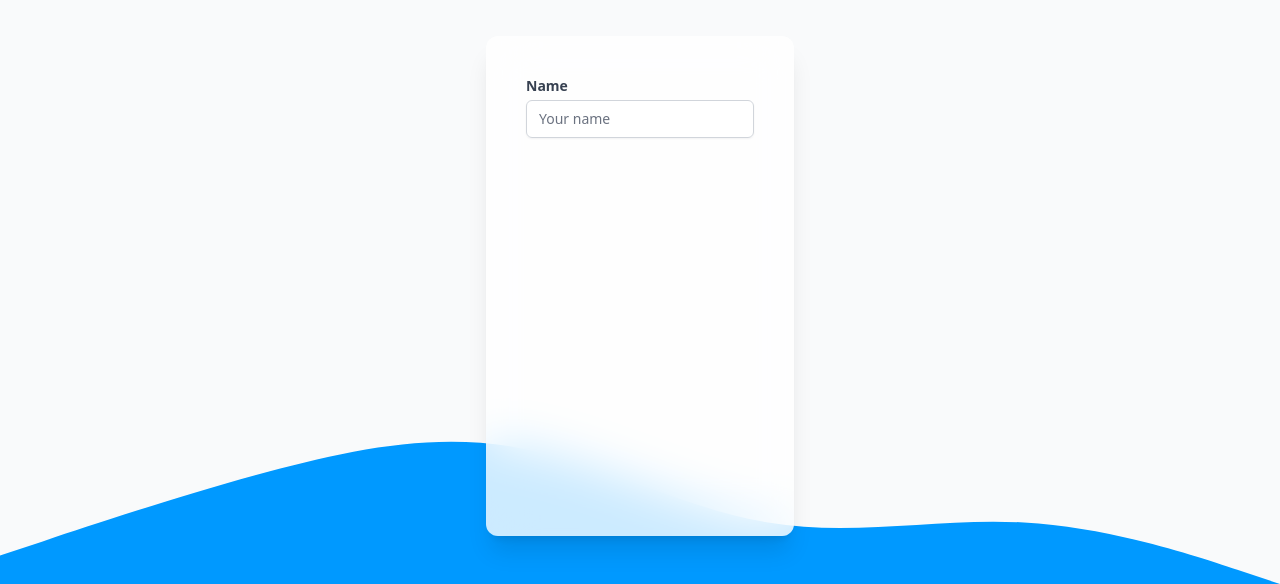
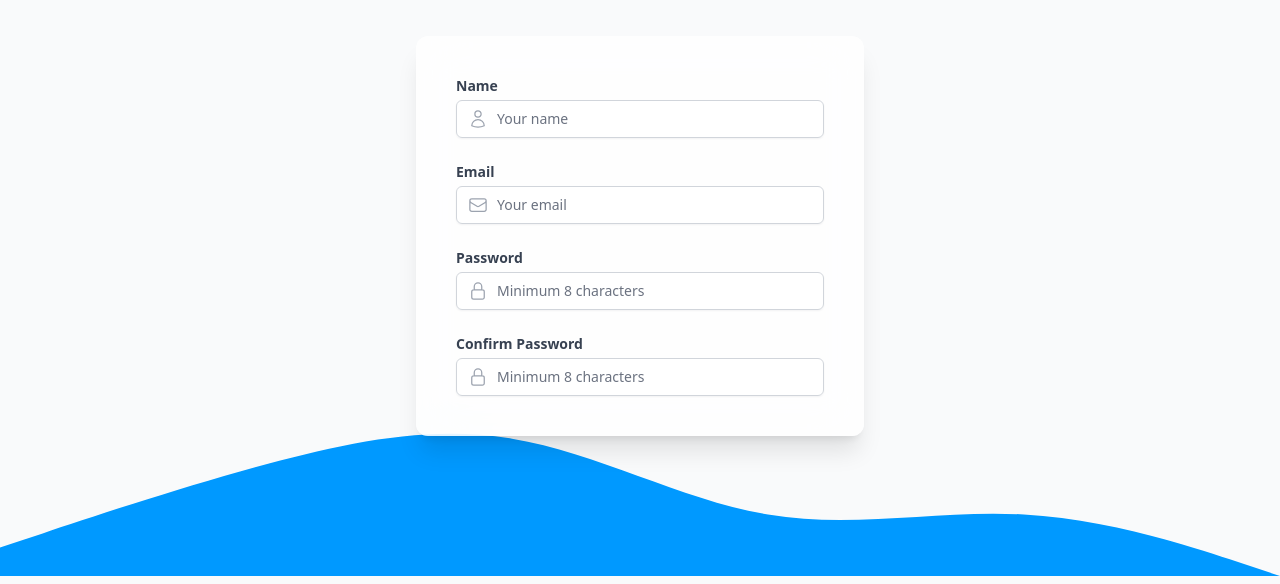
Before and after one commit to CyberPsychoPlus/User-verification-page, a website: page index.html in a window 1280 px wide. Shown: the part 224-808 px from the top of the page. Drawn offline with Linux system fonts and the light colour scheme.

Commit message:
Form Updates

```diff
--- a/index.html
+++ b/index.html
@@ -54,22 +54,131 @@
         </h2>
       </div>
       <div
-        class="mx-auto mt-10 h-[500px] rounded-xl bg-white/80 p-10 shadow-xl backdrop-blur-xl"
+        class="mx-auto mt-10 w-full max-w-md rounded-xl bg-white/80 p-10 shadow-xl backdrop-blur-xl"
       >
-        <form action="" autocomplete="off">
+        <form action="#!" autocomplete="off" class="space-y-6">
           <div>
             <label for="name" class="block text-sm font-bold text-gray-700"
               >Name</label
             >
-            <div class="mt-1 rounded-md shadow-sm">
-              <div></div>
+            <div class="relative mt-1 rounded-md shadow-sm">
+              <div class="absolute inset-y-0 left-0 flex items-center pl-3">
+                <svg
+                  class="h-5 w-5 text-gray-400"
+                  xmlns="http://www.w3.org/2000/svg"
+                  fill="none"
+                  viewBox="0 0 24 24"
+                  stroke-width="1.5"
+                  stroke="currentColor"
+                >
+                  <path
+                    stroke-linecap="round"
+                    stroke-linejoin="round"
+                    d="M15.75 6a3.75 3.75 0 11-7.5 0 3.75 3.75 0 017.5 0zM4.501 20.118a7.5 7.5 0 0114.998 0A17.933 17.933 0 0112 21.75c-2.676 0-5.216-.584-7.499-1.632z"
+                  />
+                </svg>
+              </div>
               <input
                 type="text"
                 id="name"
                 name="name"
                 required
-                class="rounded-md border-gray-300 text-sm focus:border-blue-500 focus:ring-blue-500"
+                class="w-full rounded-md border-gray-300 pl-10 text-sm focus:border-blue-500 focus:ring-blue-500"
                 placeholder="Your name"
+              />
+            </div>
+          </div>
+          <div>
+            <label for="emal" class="block text-sm font-bold text-gray-700"
+              >Email</label
+            >
+            <div class="relative mt-1 rounded-md shadow-sm">
+              <div class="absolute inset-y-0 left-0 flex items-center pl-3">
+                <svg
+                  class="h-5 w-5 text-gray-400"
+                  xmlns="http://www.w3.org/2000/svg"
+                  fill="none"
+                  viewBox="0 0 24 24"
+                  stroke-width="1.5"
+                  stroke="currentColor"
+                >
+                  <path
+                    stroke-linecap="round"
+                    stroke-linejoin="round"
+                    d="M21.75 6.75v10.5a2.25 2.25 0 01-2.25 2.25h-15a2.25 2.25 0 01-2.25-2.25V6.75m19.5 0A2.25 2.25 0 0019.5 4.5h-15a2.25 2.25 0 00-2.25 2.25m19.5 0v.243a2.25 2.25 0 01-1.07 1.916l-7.5 4.615a2.25 2.25 0 01-2.36 0L3.32 8.91a2.25 2.25 0 01-1.07-1.916V6.75"
+                  />
+                </svg>
+              </div>
+              <input
+                type="email"
+                id="email"
+                name="email"
+                class="w-full rounded-md border-gray-300 pl-10 text-sm focus:border-blue-500 focus:ring-blue-500"
+                placeholder="Your email"
+              />
+            </div>
+          </div>
+          <div>
+            <label for="password" class="block text-sm font-bold text-gray-700"
+              >Password</label
+            >
+            <div class="relative mt-1 rounded-md shadow-sm">
+              <div class="absolute inset-y-0 left-0 flex items-center pl-3">
+                <svg
+                  class="h-5 w-5 text-gray-400"
+                  xmlns="http://www.w3.org/2000/svg"
+                  fill="none"
+                  viewBox="0 0 24 24"
+                  stroke-width="1.5"
+                  stroke="currentColor"
+                >
+                  <path
+                    stroke-linecap="round"
+                    stroke-linejoin="round"
+                    d="M16.5 10.5V6.75a4.5 4.5 0 10-9 0v3.75m-.75 11.25h10.5a2.25 2.25 0 002.25-2.25v-6.75a2.25 2.25 0 00-2.25-2.25H6.75a2.25 2.25 0 00-2.25 2.25v6.75a2.25 2.25 0 002.25 2.25z"
+                  />
+                </svg>
+              </div>
+              <input
+                type="password"
+                id="password"
+                name="password"
+                minlength="8"
+                class="w-full rounded-md border-gray-300 pl-10 text-sm focus:border-blue-500 focus:ring-blue-500"
+                placeholder="Minimum 8 characters"
+              />
+            </div>
+          </div>
+          <div>
+            <label
+              for="password_confirmation"
+              class="block text-sm font-bold text-gray-700"
+              >Confirm Password</label
+            >
+            <div class="relative mt-1 rounded-md shadow-sm">
+              <div class="absolute inset-y-0 left-0 flex items-center pl-3">
+                <svg
+                  class="h-5 w-5 text-gray-400"
+                  xmlns="http://www.w3.org/2000/svg"
+                  fill="none"
+                  viewBox="0 0 24 24"
+                  stroke-width="1.5"
+                  stroke="currentColor"
+                >
+                  <path
+                    stroke-linecap="round"
+                    stroke-linejoin="round"
+                    d="M16.5 10.5V6.75a4.5 4.5 0 10-9 0v3.75m-.75 11.25h10.5a2.25 2.25 0 002.25-2.25v-6.75a2.25 2.25 0 00-2.25-2.25H6.75a2.25 2.25 0 00-2.25 2.25v6.75a2.25 2.25 0 002.25 2.25z"
+                  />
+                </svg>
+              </div>
+              <input
+                type="password"
+                id="password_confirmation"
+                name="password_confirmation"
+                minlength="8"
+                class="w-full rounded-md border-gray-300 pl-10 text-sm focus:border-blue-500 focus:ring-blue-500"
+                placeholder="Minimum 8 characters"
               />
             </div>
           </div>
```
Also changed, not shown: output.css.
